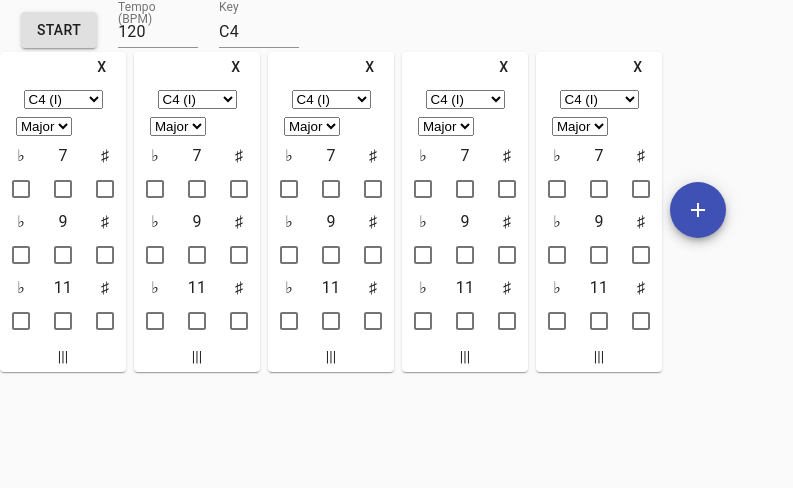
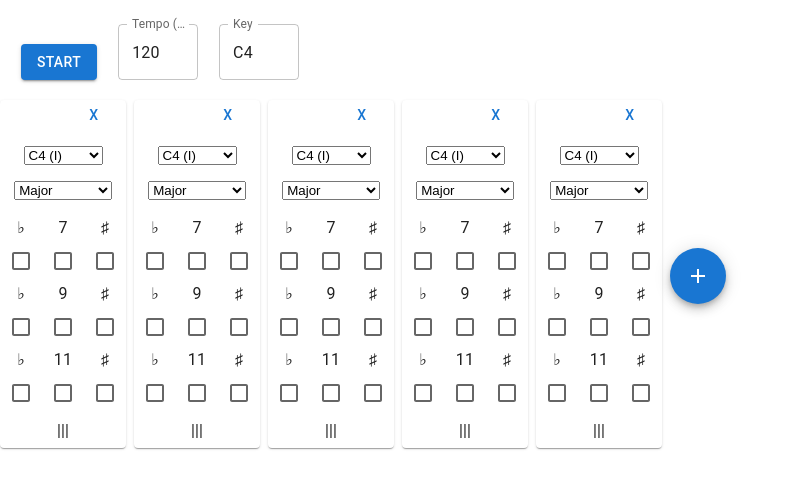
Before and after one commit to Protowalker/ChordChoir, a React (Create React App) app: page / in a window 1280 px wide. Shown: the top 488 px of the page, without its empty margins (0-793 px from the left). Built offline with nearby package versions, Linux system fonts and the light colour scheme.

Commit message:
performance improvements

```diff
--- a/src/ChordSequenceReducer.ts
+++ b/src/ChordSequenceReducer.ts
@@ -9,6 +9,10 @@ interface ChordSequenceAdd {
 }
 interface ChordSequenceRemove {
 	kind: "remove";
+	id: string;
+}
+interface ChordSequenceRemoveAt {
+	kind: "removeAt";
 	startIndex: number;
 	endIndex: number;
 }
@@ -31,6 +35,7 @@ interface ChordSequenceSetLength {
 export type ChordSequenceAction =
 	| ChordSequenceAdd
 	| ChordSequenceRemove
+	| ChordSequenceRemoveAt
 	| ChordSequenceUpdate
 	| ChordSequenceMove
 	| ChordSequenceSetLength;
@@ -48,6 +53,13 @@ const chordSequenceReducer = (
 		}
 
 		case "remove": {
+			let newState = oldState.slice();
+			const index = newState.findIndex((c) => c.id === action.id);
+			newState.splice(index);
+			return newState;
+		}
+
+		case "removeAt": {
 			let newState = oldState.slice();
 			newState.splice(
 				action.startIndex,
--- a/src/Components/App.tsx
+++ b/src/Components/App.tsx
@@ -1,4 +1,4 @@
-import Box from "@material-ui/core/Box";
+import Box from "@mui/material/Box";
 import React, {
 	SetStateAction,
 	createContext,
@@ -103,8 +103,9 @@ export default function App(): React.ReactElement {
 	return (
 		<ControlsContext.Provider value={[controls, setControls]}>
 			<ChordsContext.Provider value={[chordSequence, dispatchSequence]}>
-				<Box width="100%">
+				<Box width="100%" pt={3}>
 					<Controls togglePlay={togglePlay}/>
+					<br />
 					<Chords activeChordIndex={activeChordIndex} />
 				</Box>
 			</ChordsContext.Provider>
--- a/src/Components/Chord/ChordExtension.tsx
+++ b/src/Components/Chord/ChordExtension.tsx
@@ -1,8 +1,8 @@
 import React, { useRef } from "react";
 import { ExtensionState } from "../../Music/Chords";
-import Grid from "@material-ui/core/Grid";
-import FormControlLabel from "@material-ui/core/FormControlLabel";
-import Checkbox from "@material-ui/core/Checkbox";
+import Grid from "@mui/material/Grid";
+import FormControlLabel from "@mui/material/FormControlLabel";
+import Checkbox from "@mui/material/Checkbox";
 
 export const ChordExtension = React.memo(function (props: {
   number: number;
--- a/src/Components/Chord/ChordPiece.tsx
+++ b/src/Components/Chord/ChordPiece.tsx
@@ -1,18 +1,18 @@
 import { useSortable } from "@dnd-kit/sortable";
 import { CSS } from "@dnd-kit/utilities";
-import Box from "@material-ui/core/Box";
-import Button from "@material-ui/core/Button";
-import Grid from "@material-ui/core/Grid";
-import Paper from "@material-ui/core/Paper";
-import * as colors from "@material-ui/core/colors";
-import makeStyles from "@material-ui/core/styles/makeStyles";
+import Box from "@mui/material/Box";
+import Button from "@mui/material/Button";
+import Grid from "@mui/material/Grid";
+import Paper from "@mui/material/Paper";
+import * as colors from "@mui/material/colors";
+import { CSSProperties, makeStyles } from "@mui/styles";
 import React, { useMemo, useState } from "react";
 import { Chord, ExtensionState } from "../../Music/Chords";
 import { Mode, Note } from "../../Music/Notes";
 import { ChordExtension } from "./ChordExtension";
 import { Notes } from "./Notes";
 import { Modes } from "./Modes";
-import { Container } from "@material-ui/core";
+import { Container } from "@mui/material";
 
 const useStyles = makeStyles({
 	active: {
@@ -24,9 +24,9 @@ const ChordPiece = function (props: {
 	baseKey: Note;
 	chord: Chord;
 	onChordChange: (chord: Chord) => void;
-	delete: () => void;
+	delete: (chord: Chord) => void;
 	active: boolean;
-}): React.ReactElement {
+}) {
 	const [mode, setMode] = useState(Mode.Major);
 	const [relativeNote, setRelativeNote] = useState(0);
 
@@ -62,7 +62,7 @@ const ChordPiece = function (props: {
 		isDragging,
 	} = useSortable({ id: props.chord.id });
 
-	const style: React.CSSProperties = useMemo(
+	const style: CSSProperties = useMemo(
 		() => ({
 			transform: CSS.Transform.toString(transform),
 			transition,
@@ -86,14 +86,12 @@ const ChordPiece = function (props: {
 					>
 						<Button
 							style={{ width: "40px", height: "30px", alignSelf: "flex-end" }}
-							onClick={() => props.delete()}
+							onClick={() => props.delete(props.chord)}
 						>
 							X
 						</Button>
 						<Notes startingNote={baseKey} onChange={setRelativeNote}></Notes>
-						<Container style={{ display: "flex" }}>
-							<Modes onChange={setMode} currentMode={mode}></Modes>
-						</Container>
+						<Modes onChange={setMode} currentMode={mode}></Modes>
 						<ChordExtensions
 							seventh={seventh}
 							ninth={ninth}
--- a/src/Components/Chord/Modes.tsx
+++ b/src/Components/Chord/Modes.tsx
@@ -1,6 +1,7 @@
 import { useRef } from "react";
 import { Mode } from "../../Music/Notes";
 import React from "react";
+import Grid from "@mui/material/Grid";
 
 export const Modes = React.memo(
 	function Modes(props: { onChange(mode: Mode): void; currentMode: Mode }) {
@@ -15,7 +16,9 @@ export const Modes = React.memo(
 		modes = modes.filter((mode) => isNaN(parseInt(mode)));
 
 		return (
+			<Grid container item justifyContent="center" width="80%" mx="auto">
 				<select
+					style={{ width: "100%" }}
 					value={modes.find((val) => val === props.currentMode)}
 					ref={selectedRef}
 					onChange={() =>
@@ -28,6 +31,7 @@ export const Modes = React.memo(
 						</option>
 					))}
 				</select>
+			</Grid>
 		);
 	},
 	(prev, next) => prev.currentMode === next.currentMode
--- a/src/Components/Chord/Notes.tsx
+++ b/src/Components/Chord/Notes.tsx
@@ -1,6 +1,6 @@
 import React, { useRef } from "react";
 import { Note, range } from "../../Music/Notes";
-import Grid from "@material-ui/core/Grid";
+import Grid from "@mui/material/Grid";
 
 export interface NotesProps {
 	startingNote: Note;
@@ -8,12 +8,12 @@ export interface NotesProps {
 }
 
 export const Notes = React.memo(
-	function Notes({ onChange, startingNote }: NotesProps): React.ReactElement {
+	function Notes({ onChange, startingNote }: NotesProps) {
 		const noteRef = useRef<HTMLSelectElement>(null);
 
 		// Create the string for the dropdown. We want it in the form of C#5   (IV) with an equal spacing.
 		const createDropdownText = React.useCallback(
-			(num) => {
+			(num: number) => {
 				// Get the note in string form.
 				let noteString = startingNote.offset(num).toString();
 				// Get the relative note in string form (roman numerals)
@@ -26,7 +26,7 @@ export const Notes = React.memo(
 		);
 
 		return (
-			<Grid container item justifyContent="center">
+			<Grid container item justifyContent="center" width="80%" mx="auto">
 				<select
 					ref={noteRef}
 					onChange={() => onChange(parseInt(noteRef.current?.value ?? "0"))}
--- a/src/Components/Chords.tsx
+++ b/src/Components/Chords.tsx
@@ -1,12 +1,13 @@
-import { DndContext } from "@dnd-kit/core";
+import { DndContext, DragEndEvent } from "@dnd-kit/core";
 import {
 	SortableContext,
 	horizontalListSortingStrategy,
 } from "@dnd-kit/sortable";
-import { Fab, makeStyles } from "@material-ui/core";
-import Grid from "@material-ui/core/Grid";
-import AddIcon from "@material-ui/icons/Add";
-import { useCallback, useContext } from "react";
+import { Fab } from "@mui/material";
+import makeStyles from "@mui/styles/makeStyles";
+import Grid from "@mui/material/Grid";
+import AddIcon from "@mui/icons-material/Add";
+import { useCallback, useContext, useMemo } from "react";
 import { Chord } from "../Music/Chords";
 import { ChordsContext, ControlsContext } from "./App";
 import ChordPiece from "./Chord/ChordPiece";
@@ -25,7 +26,7 @@ const Chords = (props: { activeChordIndex: number }) => {
 	const [controls] = useContext(ControlsContext);
 
 	const handleDragEnd = useCallback(
-		(event) => {
+		(event: DragEndEvent) => {
 			const { active, over } = event;
 			if (!over) return;
 
@@ -39,7 +40,7 @@ const Chords = (props: { activeChordIndex: number }) => {
 	);
 
 	const updateChord = useCallback(
-		(chord) => {
+		(chord: Chord) => {
 			dispatchSequence({
 				kind: "update",
 				id: chord.id,
@@ -53,26 +54,42 @@ const Chords = (props: { activeChordIndex: number }) => {
 		dispatchSequence({ kind: "add", newChord: new Chord() });
 	}, [dispatchSequence]);
 	const deleteChord = useCallback(
-		(index: number) => {
-			dispatchSequence({ kind: "remove", startIndex: index, endIndex: index });
+		(chord: Chord) => {
+			dispatchSequence({ kind: "remove", id: chord.id });
 		},
 		[dispatchSequence]
+	);
+
+	const items = useMemo(
+		() =>
+			chordSequence.map((chord, i) => (
+				<ChordPiece
+					key={chord.id}
+					active={props.activeChordIndex === i}
+					baseKey={controls.key}
+					chord={chord}
+					onChordChange={updateChord}
+					delete={deleteChord}
+				/>
+			)),
+		[
+			chordSequence,
+			controls.key,
+			updateChord,
+			deleteChord,
+			props.activeChordIndex,
+		]
+	);
+	const chordIds = useMemo(
+		() => chordSequence.map((c) => c.id),
+		[chordSequence]
 	);
 
 	return (
 		<Grid container>
 			<DndContext onDragEnd={handleDragEnd}>
-				<SortableContext items={chordSequence.map((c) => c.id)}>
-					{chordSequence.map((chord, i) => (
-						<ChordPiece
-							key={chord.id}
-							active={props.activeChordIndex === i}
-							baseKey={controls.key}
-							chord={chord}
-							onChordChange={(chord) => updateChord(chord)}
-							delete={() => deleteChord(i)}
-						/>
-					))}
+				<SortableContext items={chordIds}>
+					{items}
 					<Fab color="primary" className={classes.addButton} onClick={addChord}>
 						<AddIcon />
 					</Fab>
@@ -80,6 +97,6 @@ const Chords = (props: { activeChordIndex: number }) => {
 			</DndContext>
 		</Grid>
 	);
-}
+};
 
 export default React.memo(Chords);
--- a/src/Components/Controls.tsx
+++ b/src/Components/Controls.tsx
@@ -1,6 +1,6 @@
-import Button from "@material-ui/core/Button";
-import Grid from "@material-ui/core/Grid";
-import TextField from "@material-ui/core/TextField";
+import Button from "@mui/material/Button";
+import Grid from "@mui/material/Grid";
+import TextField from "@mui/material/TextField";
 import { useCallback, FocusEvent, useContext } from "react";
 import { parseNote } from "../Music/Notes";
 import { ChordsContext, ControlsContext } from "./App";
@@ -16,6 +16,9 @@ export const Controls = React.memo(
 		const consolidateKey = useCallback(
 			function (ev: FocusEvent<HTMLInputElement>) {
 				const newKey = parseNote(ev.target?.value ?? "C4")!;
+				if(key.toString() === newKey.toString()) {
+					return;
+				}
 
 				// We need to update all the chords at once
 
@@ -34,7 +37,6 @@ export const Controls = React.memo(
 						newChord: newChord,
 					});
 				}
-
 				setControls((controls) => ({ ...controls, key: newKey }));
 			},
 			[chordSequence, key, dispatchSequence, setControls]
--- a/src/index.tsx
+++ b/src/index.tsx
@@ -1,19 +1,37 @@
-import { CssBaseline } from "@material-ui/core";
+import {
+	CssBaseline,
+	StyledEngineProvider,
+	Theme,
+	ThemeProvider,
+	createTheme,
+} from "@mui/material";
 import React from "react";
-import ReactDOM from "react-dom";
+import { createRoot } from "react-dom/client";
 import App from "./Components/App";
 import "./index.css";
 import reportWebVitals from "./reportWebVitals";
+
+declare module "@mui/styles/defaultTheme" {
+	// eslint-disable-next-line @typescript-eslint/no-empty-interface
+	interface DefaultTheme extends Theme {}
+}
 
 // If you want to start measuring performance in your app, pass a function
 // to log results (for example: reportWebVitals(console.log))
 // or send to an analytics endpoint. Learn more: https://bit.ly/CRA-vitals
 reportWebVitals();
 
-ReactDOM.render(
-  <React.StrictMode>
-    <CssBaseline />
-      <App />
-  </React.StrictMode>,
-  document.getElementById("root")
+const theme = createTheme();
+const container = document.getElementById("root")!;
+const root = createRoot(container); // createRoot(container!) if you use TypeScript
+
+root.render(
+	<React.StrictMode>
+		<CssBaseline />
+		<StyledEngineProvider injectFirst>
+			<ThemeProvider theme={theme}>
+				<App />
+			</ThemeProvider>
+		</StyledEngineProvider>
+	</React.StrictMode>
 );
```
Also changed, not shown: package.json (+9 -6 lines), 1 other file (tests, documents, lock files or other folders). Lines whose indentation alone changed are shown as unchanged.
